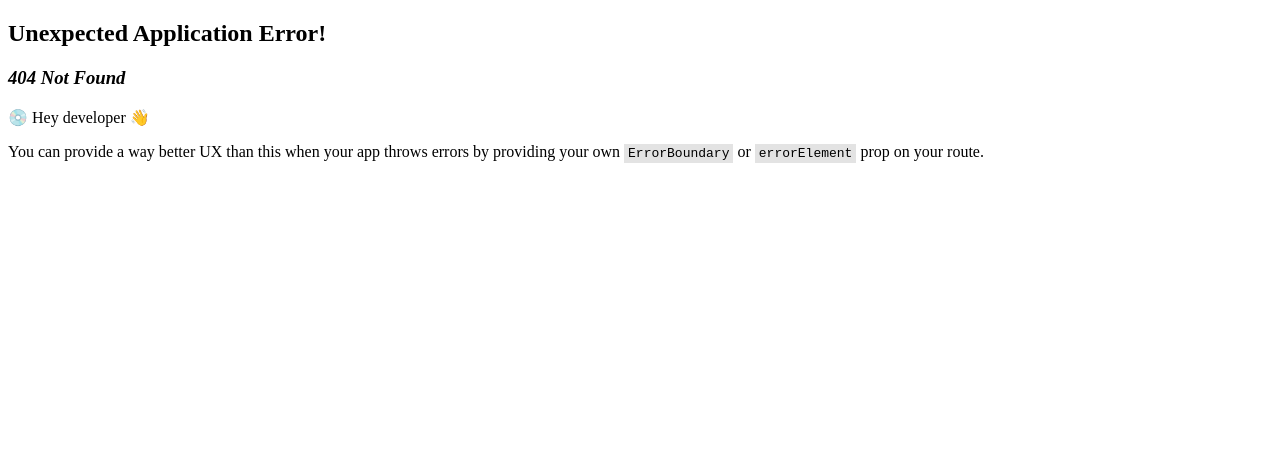
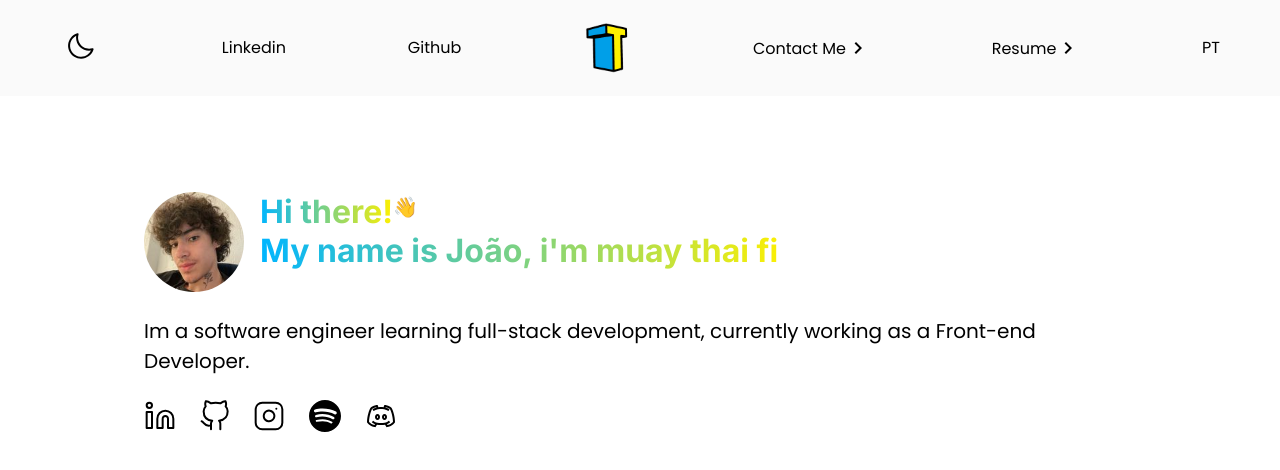
Before and after one commit to txjao/txjao, a React (Vite) app: page / in a window 1280 px wide. Before the commit this address had no page. Shown: the top 470 px of the page. Built offline with nearby package versions, Linux system fonts and the light colour scheme.

Commit message:
fix: fixing deploy

```diff
--- a/src/main.tsx
+++ b/src/main.tsx
@@ -1,19 +1,9 @@
 import * as React from "react";
 import * as ReactDOM from "react-dom/client";
-import {
-  createBrowserRouter,
-  RouterProvider,
-} from "react-router-dom";
 import App from "./App";
 
-const router = createBrowserRouter([
-  {
-    path: "/en",
-    element: <App/>,
-  },
-]);
 ReactDOM.createRoot(document.getElementById('root') as HTMLElement).render(
   <React.StrictMode>
-    <RouterProvider router={router} />
+    <App/>
   </React.StrictMode>,
 )
```
